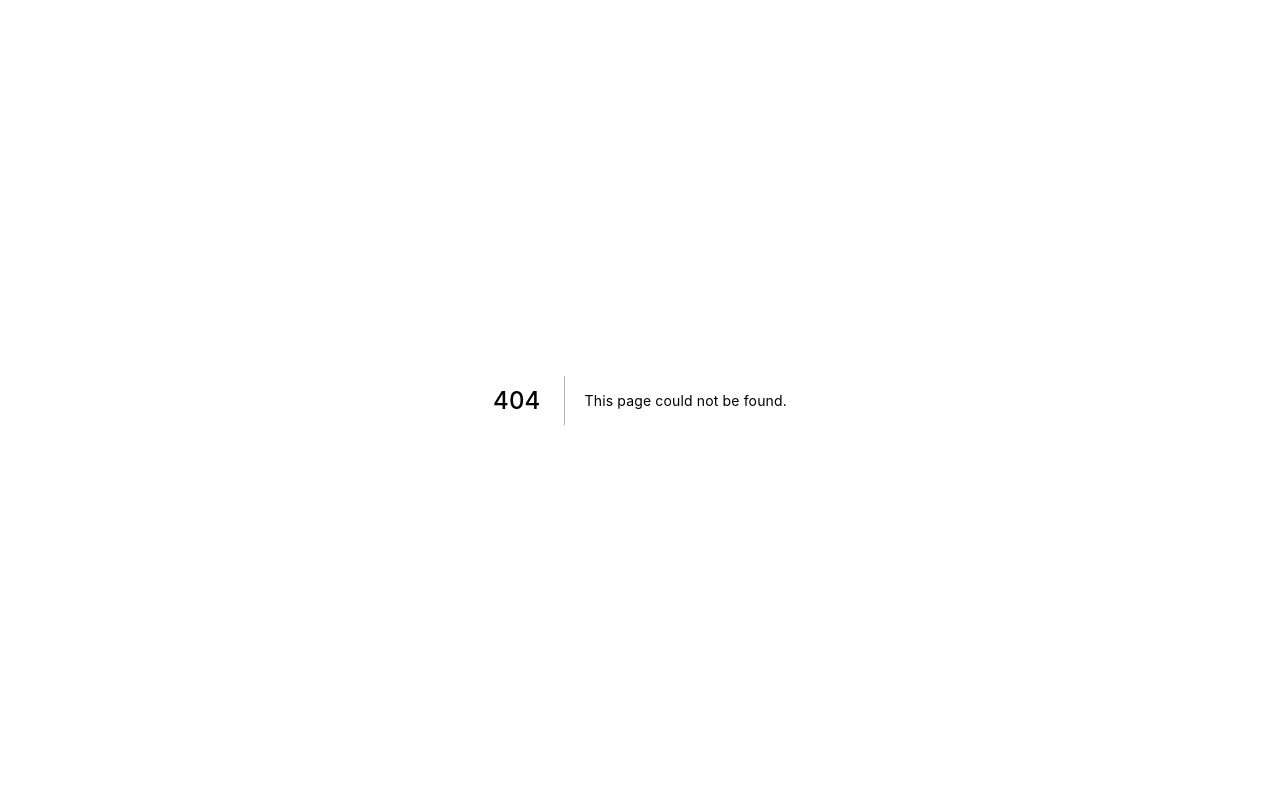
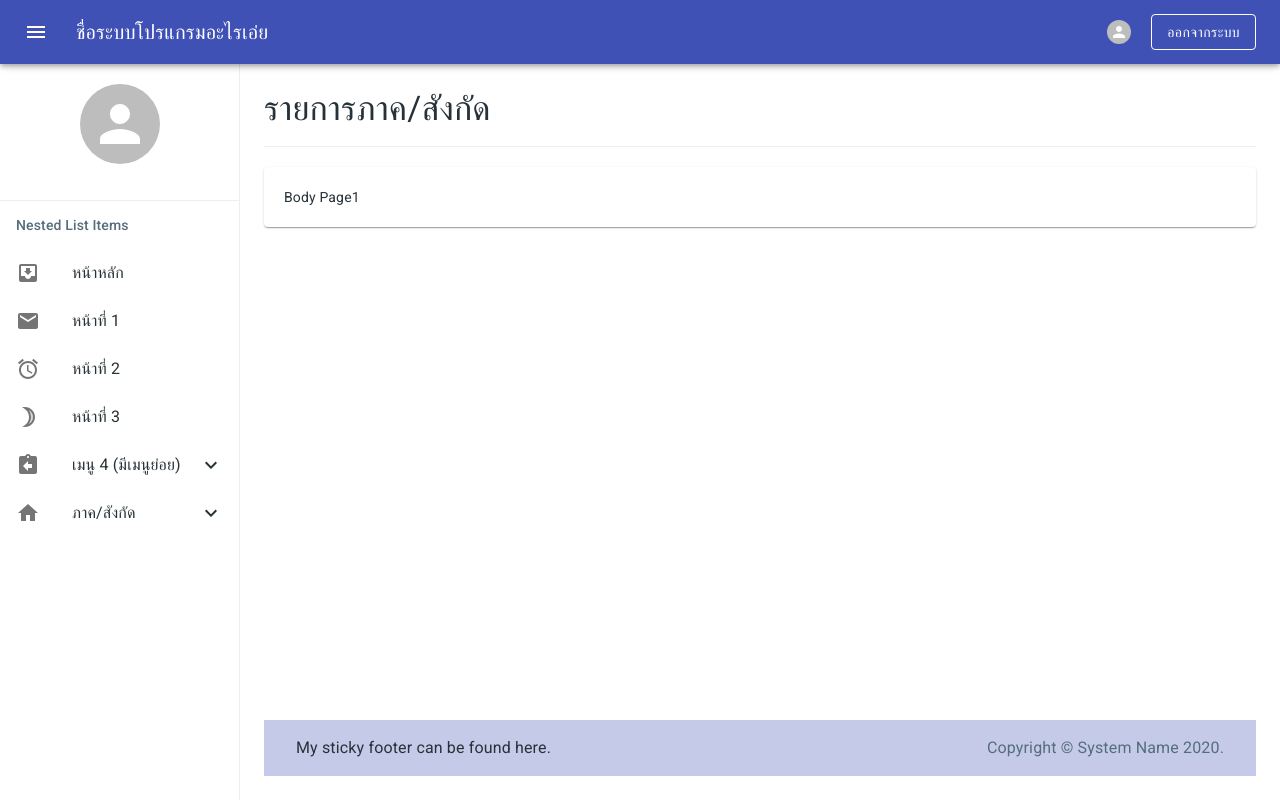
Before and after one commit to adaydesign/next-admin-starter, a Next.js app: page /divisions in a window 1280 px wide. Before the commit this address had no page. Built offline with nearby package versions, Linux system fonts and the light colour scheme.

Commit message:
[Add] เพิ่มเมนูสำหรับ Divisions

```diff
--- a/includes/sidebarMenu.js
+++ b/includes/sidebarMenu.js
@@ -1,5 +1,8 @@
 import {MoveToInbox, Mail, AccessAlarm, Brightness3TwoTone, AssignmentReturn, BatteryCharging60, Telegram} from '@material-ui/icons';
-
+import HomeIcon from '@material-ui/icons/Home';
+import HomeWorkIcon from '@material-ui/icons/HomeWork';
+import EditIcon from '@material-ui/icons/Edit';
+import AddIcon from '@material-ui/icons/Add';
 export const mainMenu = [
     {
         text:'หน้าหลัก',
@@ -44,4 +47,24 @@ export const mainMenu = [
             },
         ]
     },
+    {
+        text:'ภาค/สังกัด',
+        icon:<HomeIcon />,
+        key:'6',
+        subs:[
+            {
+                text:'รายการภาค/สังกัด',
+                icon:<HomeWorkIcon />,
+                link: '/divisions',
+                key:'61'
+            },
+            {
+                text:'เพิ่มรายการภาค/สังกัด',
+                icon:<AddIcon />,
+                link: '/divisions/add',
+                key:'62'
+            },
+
+        ]
+    },
 ]
--- /dev/null
+++ b/pages/divisions/index.js
@@ -0,0 +1,18 @@
+import React from 'react'
+import Layout from '../../components/layouts/Layout'
+import ContentHeader from '../../components/layouts/ContentHeader'
+import ContentBody from '../../components/layouts/ContentBody'
+
+const Divisions = () => {
+
+    return (
+        <Layout>
+            <ContentHeader title={'รายการภาค/สังกัด'} />
+            <ContentBody>
+                <div>Body Page1</div>
+            </ContentBody>
+        </Layout>
+    )
+}
+
+export default Divisions
```
Also changed, not shown: pages/divisions/add.js (added, +18 -0 lines), pages/divisions/edit/[id].js (added, +21 -0 lines).
